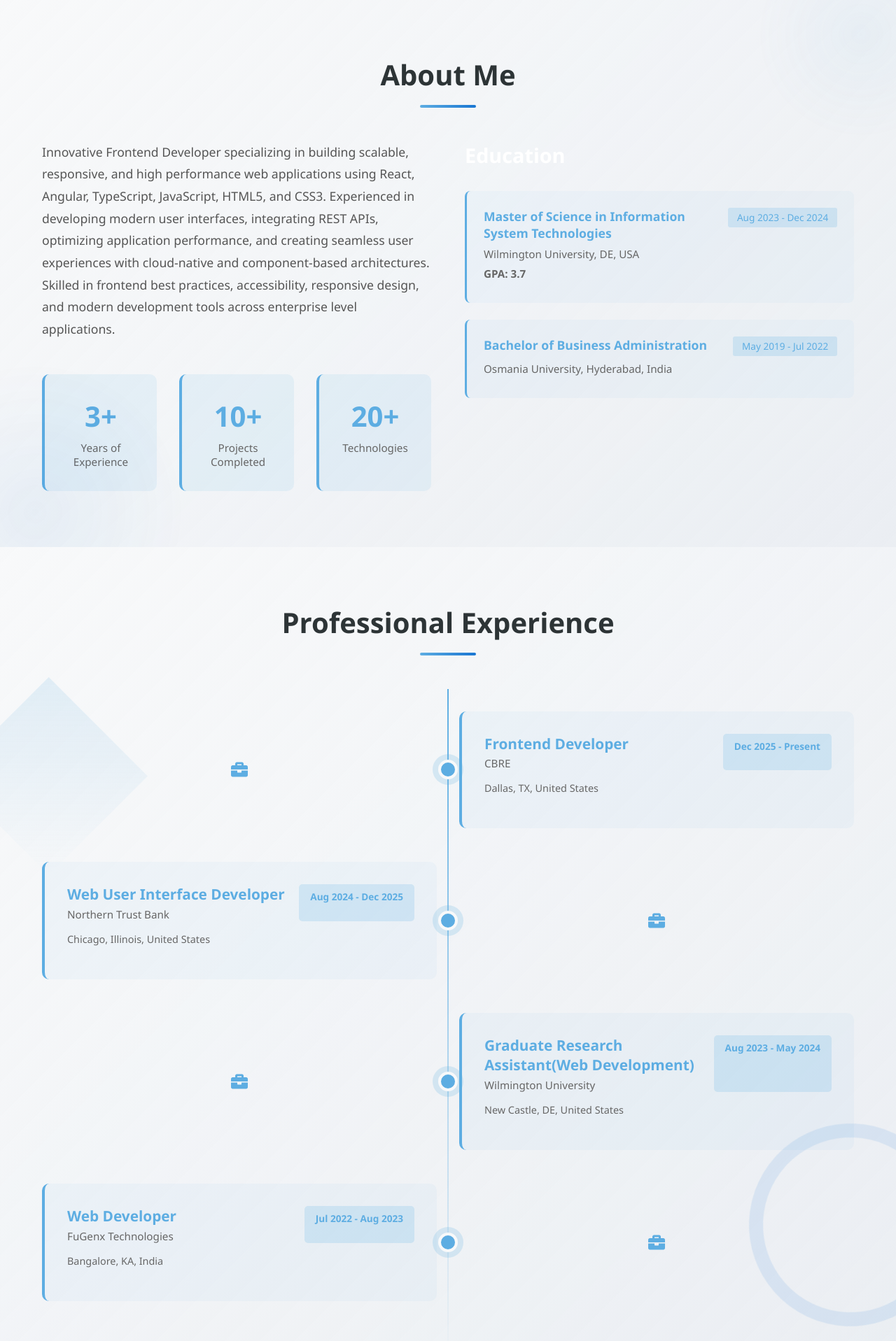
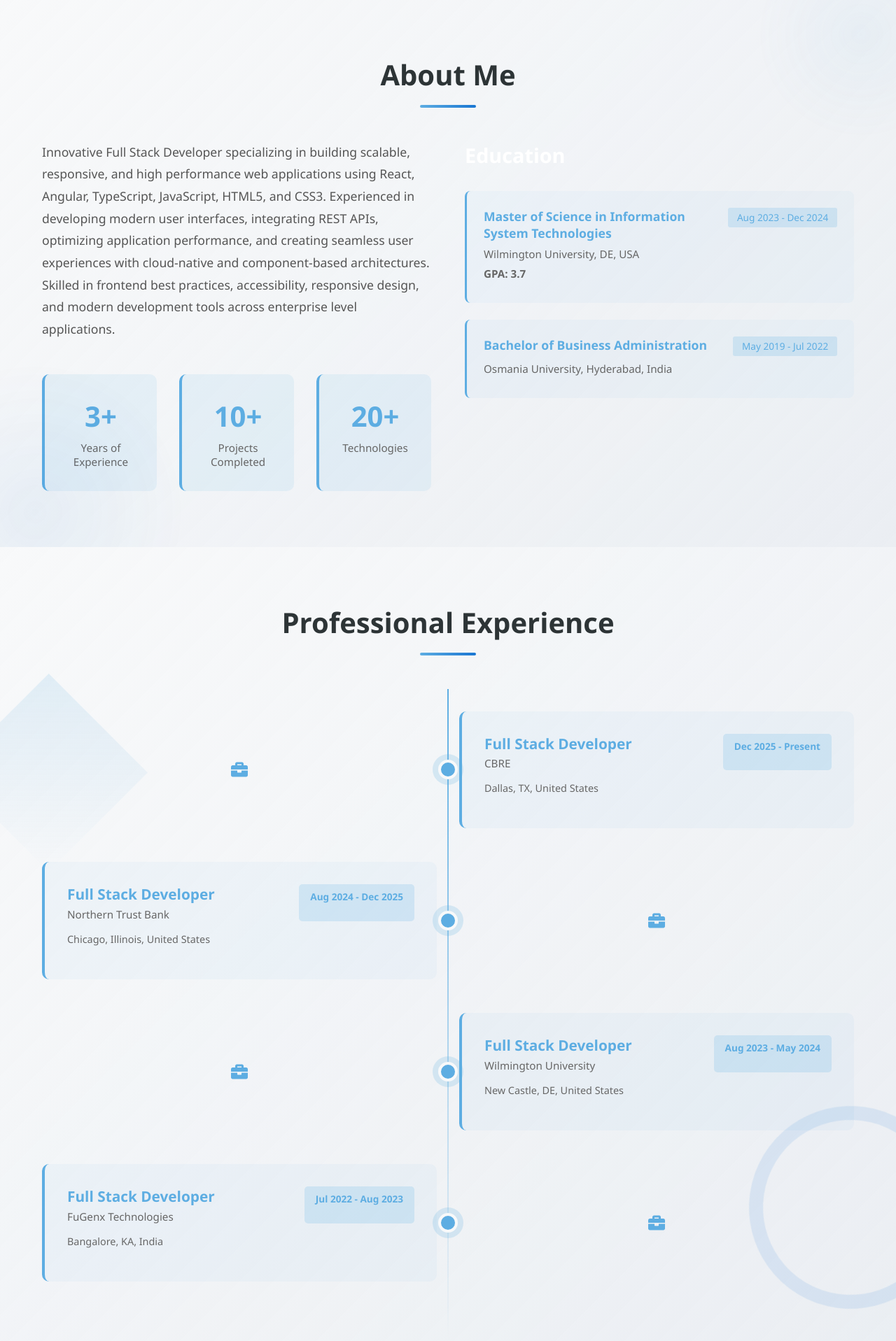
Before and after one commit to samasaibhargavreddy/Portfolio, a React (Vite) app: page / in a window 1280 px wide. Shown: the part 880-2797 px from the top of the page at 70% size. Built offline with nearby package versions, Linux system fonts and the light colour scheme.

Commit message:
Change all job titles to Full Stack Developer

```diff
--- a/src/components/About.jsx
+++ b/src/components/About.jsx
@@ -9,7 +9,7 @@ export default function About() {
         <div className="about-content">
           <div className="about-text">
                         <p className="about-intro">
-              Innovative Frontend Developer specializing in building scalable, responsive, and high performance web applications using React, Angular, TypeScript, JavaScript, HTML5, and CSS3. Experienced in developing modern user interfaces, integrating REST APIs, optimizing application performance, and creating seamless user experiences with cloud-native and component-based architectures. Skilled in frontend best practices, accessibility, responsive design, and modern development tools across enterprise level applications.
+              Innovative Full Stack Developer specializing in building scalable, responsive, and high performance web applications using React, Angular, TypeScript, JavaScript, HTML5, and CSS3. Experienced in developing modern user interfaces, integrating REST APIs, optimizing application performance, and creating seamless user experiences with cloud-native and component-based architectures. Skilled in frontend best practices, accessibility, responsive design, and modern development tools across enterprise level applications.
             </p>
             <div className="about-stats">
               <div className="stat">
--- a/src/components/Experience.jsx
+++ b/src/components/Experience.jsx
@@ -4,7 +4,7 @@ import './Experience.css'
 
 const experiences = [
   {
-    title: 'Frontend Developer',
+    title: 'Full Stack Developer',
     company: 'CBRE',
     location: 'Dallas, TX, United States',
     period: 'Dec 2025 - Present',
@@ -12,7 +12,7 @@ const experiences = [
     ]
   },
   {
-    title: 'Web User Interface Developer',
+    title: 'Full Stack Developer',
     company: 'Northern Trust Bank',
     location: 'Chicago, Illinois, United States',
     period: 'Aug 2024 - Dec 2025',
@@ -20,7 +20,7 @@ const experiences = [
     ]
   },
   {
-    title: 'Graduate Research Assistant(Web Development)',
+    title: 'Full Stack Developer',
     company: 'Wilmington University',
     location: 'New Castle, DE, United States',
     period: 'Aug 2023 - May 2024',
@@ -28,7 +28,7 @@ const experiences = [
     ]
   },
   {
-    title: 'Web Developer',
+    title: 'Full Stack Developer',
     company: 'FuGenx Technologies',
     location: 'Bangalore, KA, India',
     period: 'Jul 2022 - Aug 2023',
--- a/src/components/Footer.jsx
+++ b/src/components/Footer.jsx
@@ -11,7 +11,7 @@ export default function Footer() {
         <div className="footer-content">
           <div className="footer-section">
             <h3>Sai Bhargav Reddy Sama</h3>
-            <p>Frontend Developer</p>
+            <p>Full Stack Developer</p>
           </div>
 
           <div className="footer-section">
--- a/src/components/Hero.jsx
+++ b/src/components/Hero.jsx
@@ -46,7 +46,7 @@ export default function Hero() {
             <h1 className="hero-title">
               <span className="red-accent">SAI BHARGAV REDDY</span>
               <br />
-              <span className="hero-subtitle">Frontend Developer</span>
+              <span className="hero-subtitle">Full Stack Developer</span>
             </h1>
             <p className="hero-description">
               <strong>Building the bridge between creativity and technology through intelligent code</strong>
```
